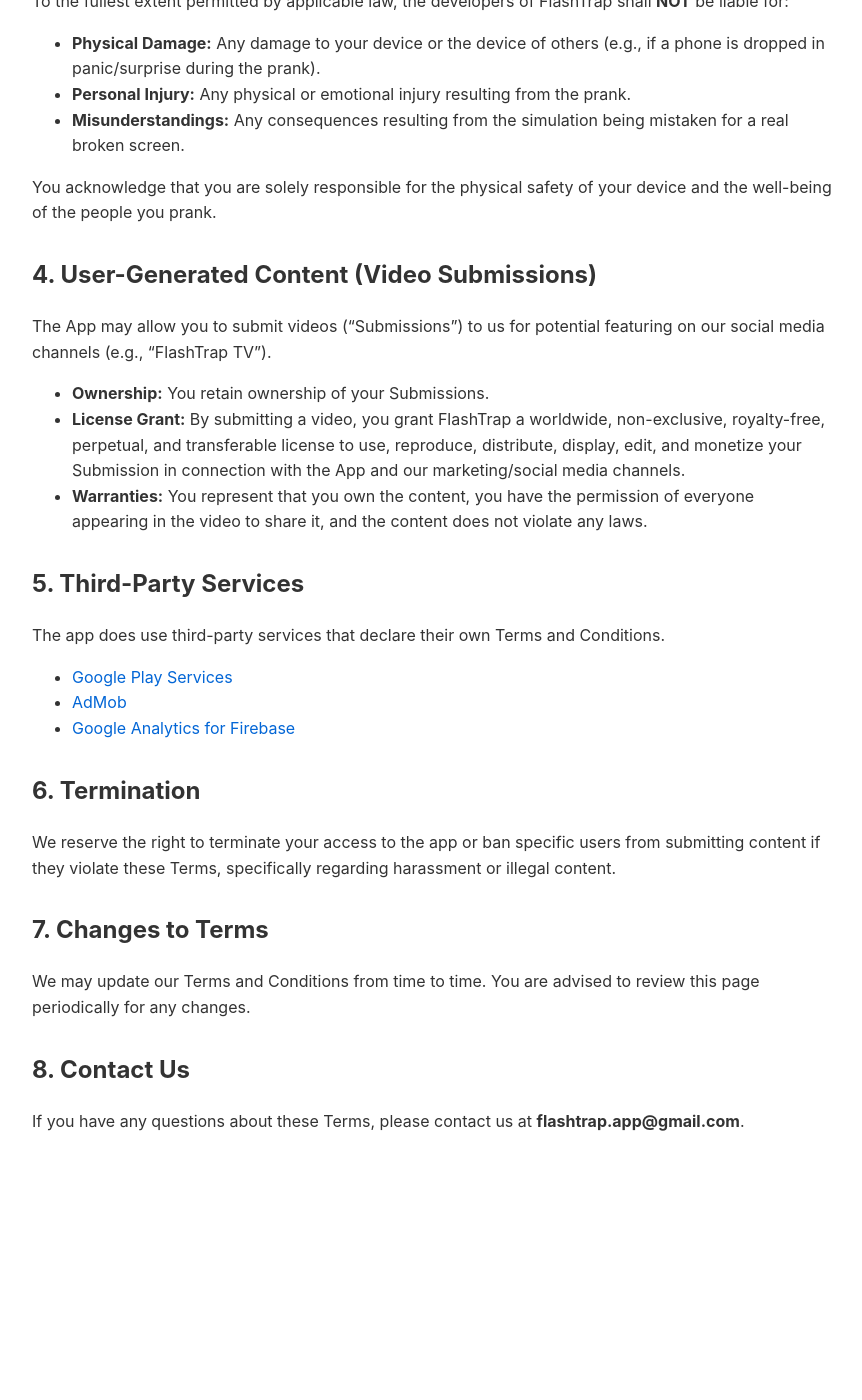
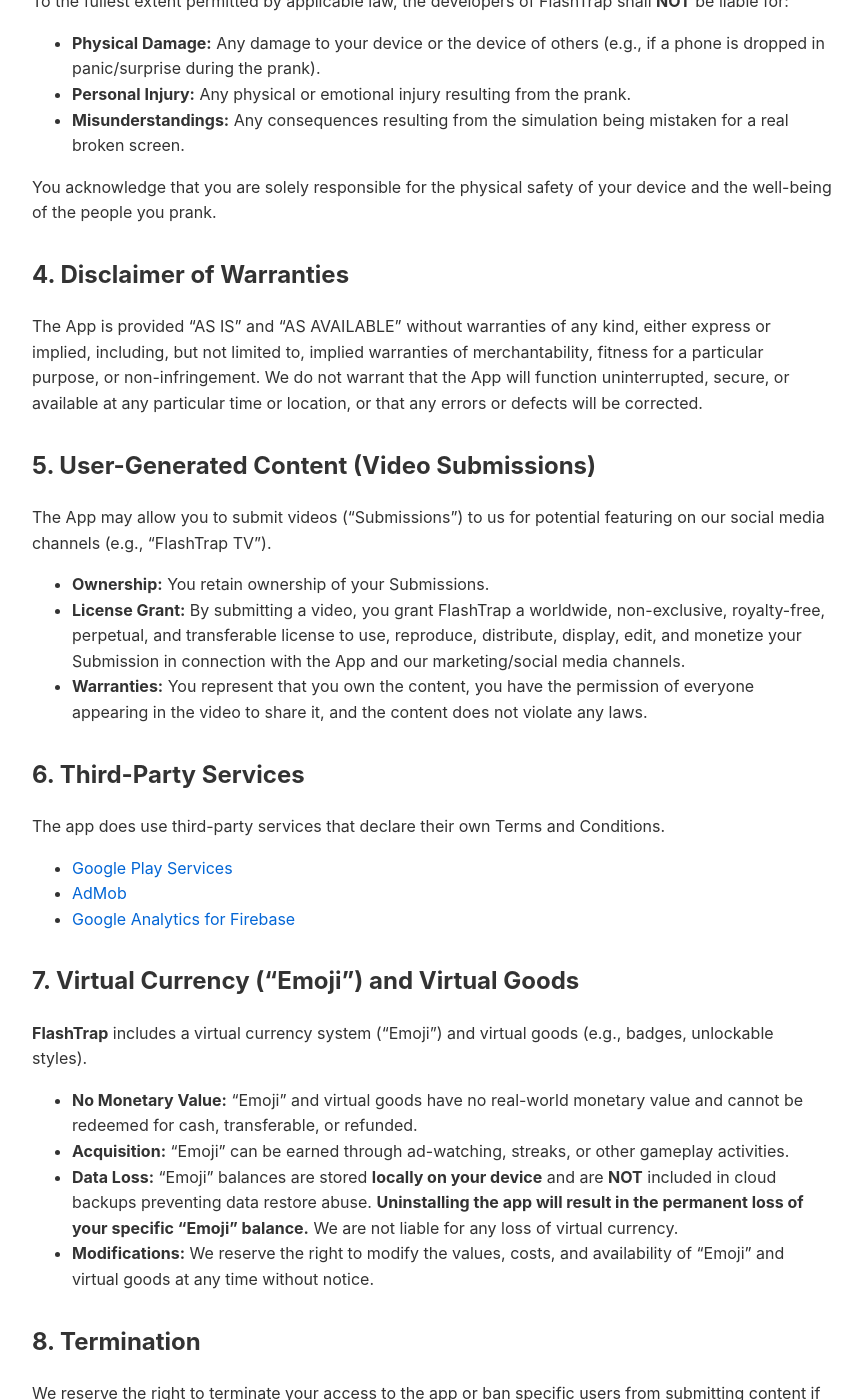
Before and after one commit to flashtrap/flashtrap-legal, a Jekyll site: the page built from terms-of-service.md, in a window 1280 px wide and 1400 px high, scrolled down 948 px. Shown: the whole window, without its empty margins (208-1070 px from the left). Built offline with Jekyll 4.4.1, drawn with Linux system fonts in a browser that asks for light colours; our own code applies the rules of GitHub Pages for plain Markdown files; before the commit the page ends 2139 px from its top, so only the background shows below that; some of the changed text lies outside the part shown.

Commit message:
document updates

```diff
--- a/terms-of-service.md
+++ b/terms-of-service.md
@@ -26,23 +26,36 @@ To the fullest extent permitted by applicable law, the developers of FlashTrap s
 
 You acknowledge that you are solely responsible for the physical safety of your device and the well-being of the people you prank.
 
-## 4. User-Generated Content (Video Submissions)
+## 4. Disclaimer of Warranties
+The App is provided "AS IS" and "AS AVAILABLE" without warranties of any kind, either express or implied, including, but not limited to, implied warranties of merchantability, fitness for a particular purpose, or non-infringement. We do not warrant that the App will function uninterrupted, secure, or available at any particular time or location, or that any errors or defects will be corrected.
+
+## 5. User-Generated Content (Video Submissions)
 The App may allow you to submit videos ("Submissions") to us for potential featuring on our social media channels (e.g., "FlashTrap TV").
 * **Ownership:** You retain ownership of your Submissions.
 * **License Grant:** By submitting a video, you grant FlashTrap a worldwide, non-exclusive, royalty-free, perpetual, and transferable license to use, reproduce, distribute, display, edit, and monetize your Submission in connection with the App and our marketing/social media channels.
 * **Warranties:** You represent that you own the content, you have the permission of everyone appearing in the video to share it, and the content does not violate any laws.
 
-## 5. Third-Party Services
+## 6. Third-Party Services
 The app does use third-party services that declare their own Terms and Conditions.
 * [Google Play Services](https://policies.google.com/terms)
 * [AdMob](https://developers.google.com/admob/terms)
 * [Google Analytics for Firebase](https://firebase.google.com/terms/analytics)
 
-## 6. Termination
+## 7. Virtual Currency ("Emoji") and Virtual Goods
+**FlashTrap** includes a virtual currency system ("Emoji") and virtual goods (e.g., badges, unlockable styles).
+* **No Monetary Value:** "Emoji" and virtual goods have no real-world monetary value and cannot be redeemed for cash, transferable, or refunded.
+* **Acquisition:** "Emoji" can be earned through ad-watching, streaks, or other gameplay activities.
+* **Data Loss:** "Emoji" balances are stored **locally on your device** and are **NOT** included in cloud backups preventing data restore abuse. **Uninstalling the app will result in the permanent loss of your specific "Emoji" balance.** We are not liable for any loss of virtual currency.
+* **Modifications:** We reserve the right to modify the values, costs, and availability of "Emoji" and virtual goods at any time without notice.
+
+## 8. Termination
 We reserve the right to terminate your access to the app or ban specific users from submitting content if they violate these Terms, specifically regarding harassment or illegal content.
 
-## 7. Changes to Terms
+## 9. Severability
+If any provision of these Terms is held to be unenforceable or invalid, such provision will be changed and interpreted to accomplish the objectives of such provision to the greatest extent possible under applicable law, and the remaining provisions will continue in full force and effect.
+
+## 10. Changes to Terms
 We may update our Terms and Conditions from time to time. You are advised to review this page periodically for any changes.
 
-## 8. Contact Us
+## 11. Contact Us
 If you have any questions about these Terms, please contact us at **flashtrap.app@gmail.com**.
```
